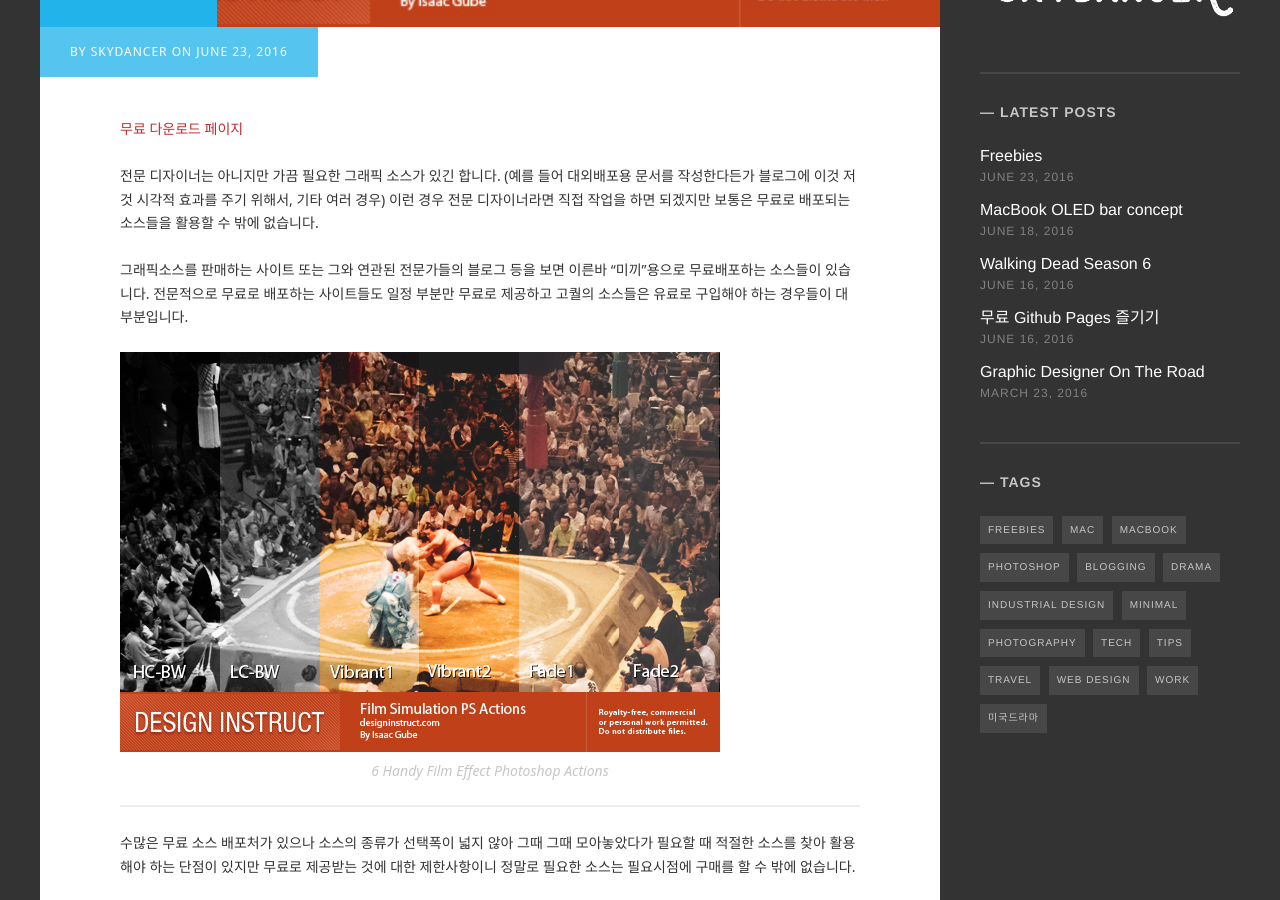
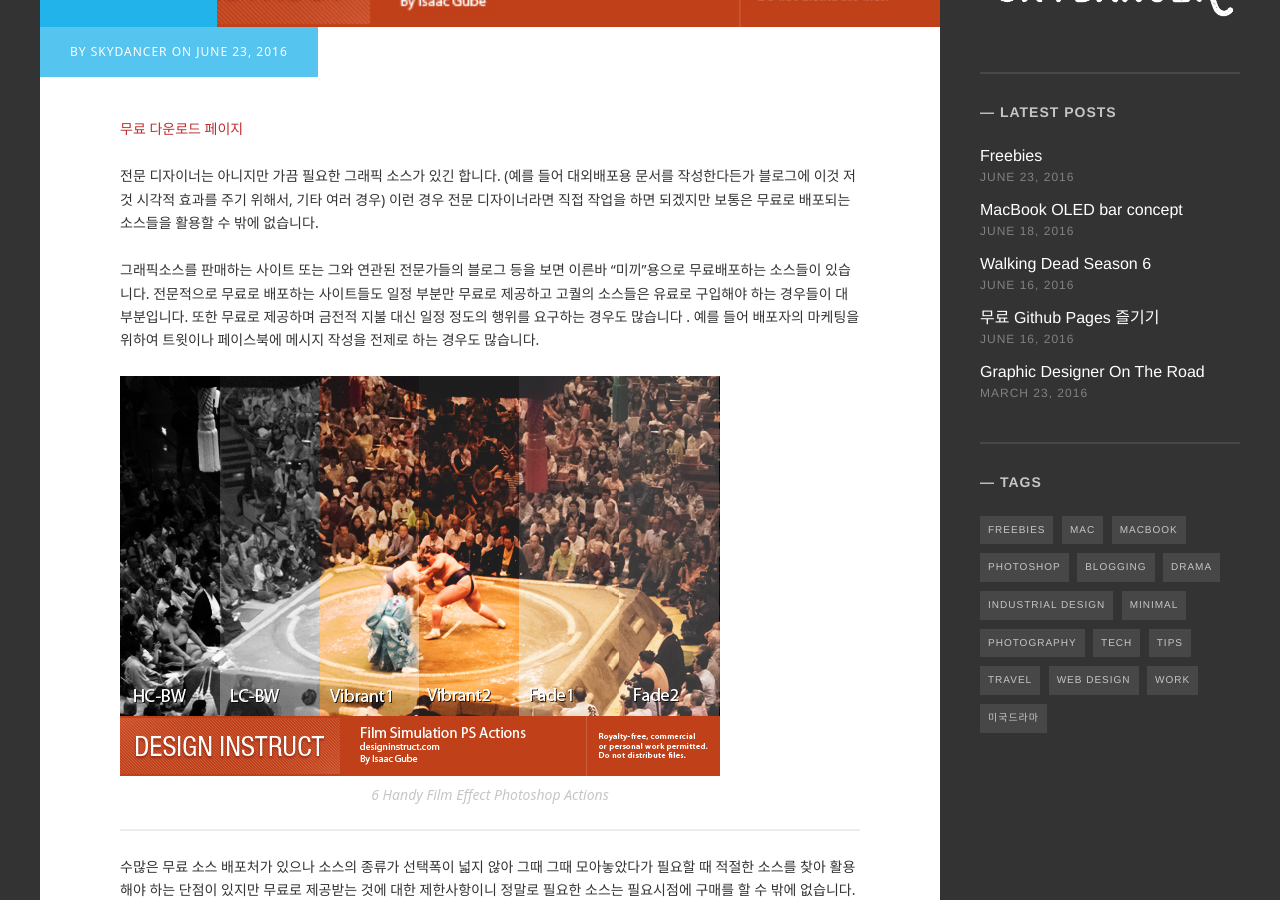
Before and after one commit to morgul71/morgul71.github.io, a Jekyll site: the page built from _posts/2016-06-23-Freebies.md, in a window 1280 px wide and 900 px high, scrolled down 816 px. Built offline with Jekyll 4.4.1, drawn with Linux system fonts in a browser that asks for light colours; some web fonts are replaced; comment, search, counter and statistics services are not loaded.

Commit message:
Update 2016-06-23-Freebies.md

```diff
--- a/_posts/2016-06-23-Freebies.md
+++ b/_posts/2016-06-23-Freebies.md
@@ -10,7 +10,7 @@ tags: [Photoshop, Freebies]
 전문 디자이너는 아니지만 가끔 필요한 그래픽 소스가 있긴 합니다. (예를 들어 대외배포용 문서를 작성한다든가 블로그에 이것 저것 시각적 효과를 주기 위해서, 기타 여러 경우) 이런 경우 전문 디자이너라면 직접 작업을 하면 되겠지만 보통은 무료로 배포되는 소스들을 활용할 수 밖에 없습니다.
 
 그래픽소스를 판매하는 사이트 또는 그와 연관된 전문가들의 블로그 등을 보면 이른바 "미끼"용으로 무료배포하는 소스들이 있습니다.
-전문적으로 무료로 배포하는 사이트들도 일정 부분만 무료로 제공하고 고퀄의 소스들은 유료로 구입해야 하는 경우들이 대부분입니다.
+전문적으로 무료로 배포하는 사이트들도 일정 부분만 무료로 제공하고 고퀄의 소스들은 유료로 구입해야 하는 경우들이 대부분입니다. 또한 무료로 제공하며 금전적 지불 대신  일정 정도의 행위를 요구하는 경우도 많습니다 . 예를 들어 배포자의 마케팅을 위하여 트윗이나 페이스북에 메시지 작성을 전제로 하는 경우도 많습니다.
 
 <!--more-->
 
```
